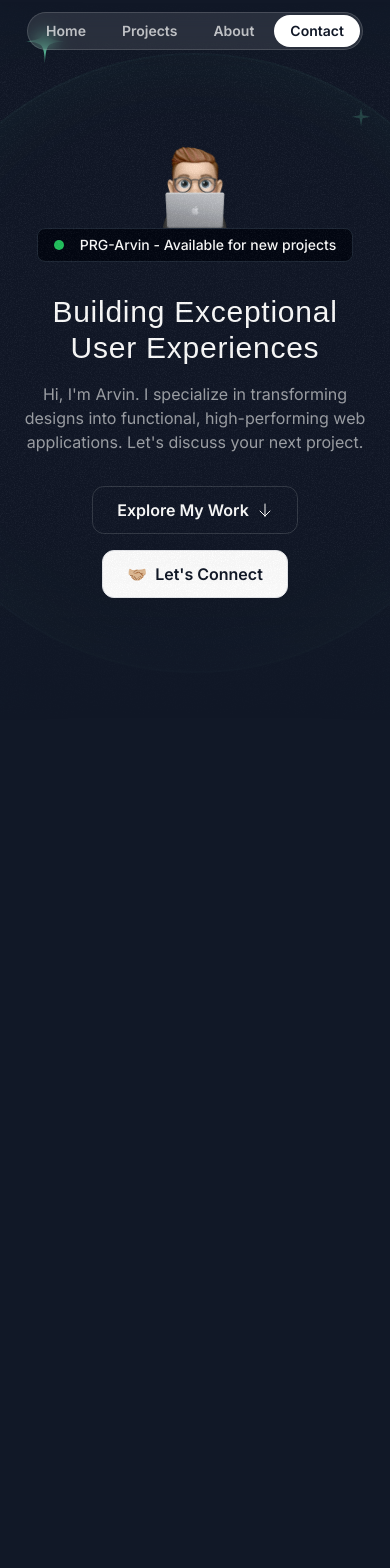
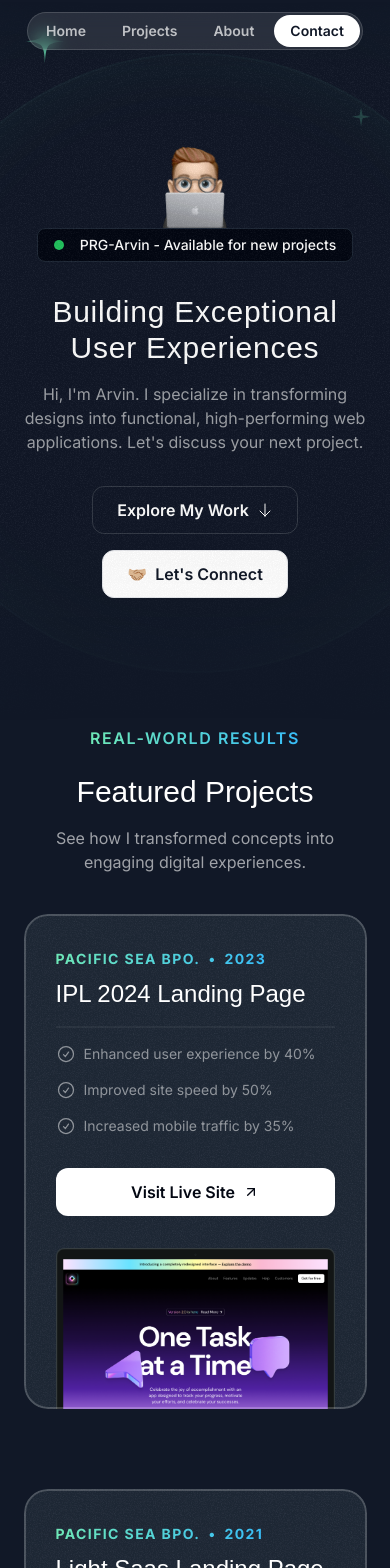
Before and after one commit to arvincarlo/portfolio, a Next.js app: page / in a window 390 px wide. Shown: the top 1568 px of the page. Before the commit the page ends 973 px from the top, so only its background shows below. Built offline with nearby package versions, Linux system fonts and the light colour scheme; a web font is replaced by a local one.

Commit message:
Project Page: Mobile view

```diff
--- a/src/app/page.tsx
+++ b/src/app/page.tsx
@@ -1,11 +1,13 @@
 import { Header } from "@/sections/Header"
 import { HeroSection } from "@/sections/Hero";
+import { ProjectsSection } from "@/sections/Projects";
 
 export default function Home() {
   return (
     <div>
       <Header/>
       <HeroSection/>
+      <ProjectsSection/>
     </div>
   );
 }
--- a/src/sections/Projects.tsx
+++ b/src/sections/Projects.tsx
@@ -1,12 +1,16 @@
 import darkSaasLandingPage from "@/assets/images/dark-saas-landing-page.png";
 import lightSaasLandingPage from "@/assets/images/light-saas-landing-page.png";
 import aiStartupLandingPage from "@/assets/images/ai-startup-landing-page.png";
+import Image from "next/image";
+import CheckCircleIcon from '@/assets/icons/check-circle.svg'
+import ArrowUpRightIcon from '@/assets/icons/arrow-up-right.svg'
+import grainImage from '@/assets/images/grain.jpg'
 
 const portfolioProjects = [
   {
-    company: "Acme Corp",
-    year: "2022",
-    title: "Dark Saas Landing Page",
+    company: "Pacific Sea BPO.",
+    year: "2023",
+    title: "IPL 2024 Landing Page",
     results: [
       { title: "Enhanced user experience by 40%" },
       { title: "Improved site speed by 50%" },
@@ -16,7 +20,7 @@
     image: darkSaasLandingPage,
   },
   {
-    company: "Innovative Co",
+    company: "Pacific Sea BPO.",
     year: "2021",
     title: "Light Saas Landing Page",
     results: [
@@ -28,7 +32,7 @@
     image: lightSaasLandingPage,
   },
   {
-    company: "Quantum Dynamics",
+    company: "Pacific Sea BPO.",
     year: "2023",
     title: "AI Startup Landing Page",
     results: [
@@ -42,5 +46,48 @@
 ];
 
 export const ProjectsSection = () => {
-  return <div>Projects Section</div>;
+  return (
+    <section className="pb-16">
+      <div className="container">
+        <div className="flex justify-center">
+          <p className="uppercase font-semibold tracking-widest bg-gradient-to-r from-emerald-300 to-sky-400 text-transparent bg-clip-text">Real-world Results</p>
+        </div>
+        <h2 className="font-serif text-3xl text-center mt-6">Featured Projects</h2>
+        <p className="text-center text-white/60 mt-4">
+          See how I transformed concepts into engaging digital experiences.
+        </p>
+        <div className="flex flex-col mt-10 gap-20">
+          {portfolioProjects.map(project => (
+            <div key={project.title} className="bg-gray-800 rounded-3xl relative z-0 overflow-hidden after:z-10 after:content-[''] after:absolute after:inset-0 after:outline-2 after:outline after:-outline-offset-2 after:rounded-3xl after:outline-white/20 px-8 pt-8 after:pointer-events-none">
+              <div className="absolute inset-0 -z-10 opacity-5" style={{
+                backgroundImage: `url(${grainImage.src})`,
+              }}></div>
+              <div className="bg-gradient-to-r from-emerald-300 to-sky-400 inline-flex gap-2 font-bold uppercase tracking-widest text-sm text-transparent bg-clip-text">
+                <span>{project.company}</span>
+                <span>&bull;</span>
+                <span>{project.year}</span>
+              </div>
+              <h3 className="font-serif text-2xl mt-2">{project.title}</h3>
+              <hr className="border-t-2 border-white/5 mt-4"/>
+              <ul className="flex flex-col gap-4 mt-4">
+                {project.results.map(result => (
+                  <li key={result.title} className="flex gap-2 text-sm text-white/50">
+                    <CheckCircleIcon className="size-5"/>
+                    <span className="">{result.title}</span>
+                  </li>
+                ))}
+              </ul>
+              <a href={project.link} target="_blank">
+                <button className="bg-white text-gray-950 h-12 w-full rounded-xl font-semibold inline-flex items-center justify-center gap-2 mt-8">
+                  <span>Visit Live Site</span>
+                  <ArrowUpRightIcon className="size-4"></ArrowUpRightIcon>
+                </button>
+              </a>
+              <Image src={project.image} alt={project.title} className="mt-8 -mb-4"/>
+            </div>
+          ))}
+        </div>
+      </div>
+    </section>
+  );
 };
```
